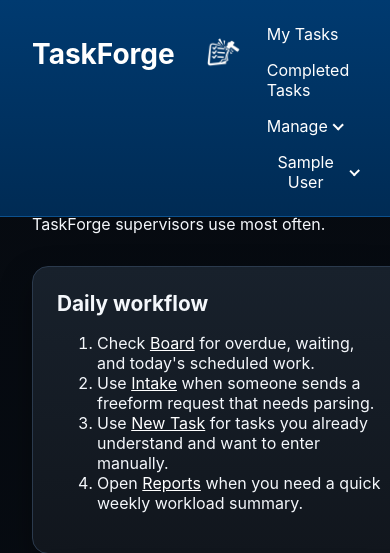
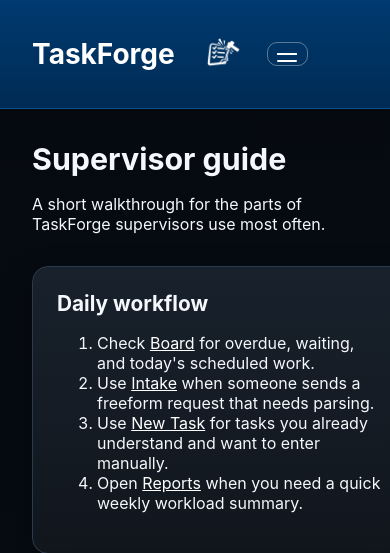
Before and after one commit to zechariahsklar-ship-it/taskforge, a Django app: page /guide/ in a window 390 px wide. Shown: the top 553 px of the page. Run offline with Django 5.2, Linux system fonts and the light colour scheme; the visitor is signed in with stand-in values (Sample User, id 1); data that the repository does not hold is empty.

Commit message:
Collapse mobile header nav into an off-canvas dropdown
The fixed-position header reserves a constant 108px via body's padding-top, but .site-nav had no mobile handling: its flat links plus the Manage/account nav-dropdowns wrapped onto multiple lines on narrow screens, growing the visual header past that reserved space and covering page content.

Add a hamburger toggle (visible <=760px) that swaps the inline nav for a full-height off-canvas panel. The existing Manage/account nav-dropdown groups flatten into the same scrollable list on mobile, with their toggle buttons turned into inert section labels via pointer-events: none, instead of nesting dropdowns inside a dropdown.

Verified with Playwright at 390px (supervisor and student-worker logins, both roles' full menus open/close, header height matches the 108px offset so no overlap) and at 1440px (desktop layout and Manage dropdown unaffected, hamburger hidden).

Co-Authored-By: Claude Sonnet 5 <noreply@anthropic.com>

```diff
--- a/static/styles.css
+++ b/static/styles.css
@@ -244,6 +244,134 @@ body a:focus-visible {
 .nav-dropdown-menu .link-button:focus-visible {
     background: rgba(255, 255, 255, 0.08);
     color: #ffffff;
+}
+
+.header-brand-row {
+    display: flex;
+    align-items: center;
+    justify-content: space-between;
+    gap: 1rem;
+}
+
+.mobile-nav-toggle {
+    display: none;
+    width: auto;
+    align-items: center;
+    justify-content: center;
+    padding: 0.6rem;
+    border: 1px solid rgba(255, 255, 255, 0.35);
+    border-radius: 10px;
+    background: transparent;
+}
+
+.mobile-nav-toggle:hover,
+.mobile-nav-toggle:focus-visible {
+    background: rgba(255, 255, 255, 0.08);
+}
+
+.mobile-nav-toggle-bars,
+.mobile-nav-toggle-bars::before,
+.mobile-nav-toggle-bars::after {
+    display: block;
+    width: 20px;
+    height: 2px;
+    background: #ffffff;
+    border-radius: 1px;
+}
+
+.mobile-nav-toggle-bars::before,
+.mobile-nav-toggle-bars::after {
+    content: "";
+}
+
+.mobile-nav-toggle-bars::before {
+    margin-bottom: 5px;
+}
+
+.mobile-nav-toggle-bars::after {
+    margin-top: 5px;
+}
+
+/* Below this width the flat nav links plus the Manage/account dropdowns wrap
+   onto multiple lines, growing the fixed header past the space `body`
+   reserves for it (see padding-top above) and covering page content. Collapse
+   everything into a single off-canvas panel instead so the header height
+   stays constant and the "Manage"/account dropdown contents are flattened
+   into the same scrollable list. */
+@media (max-width: 760px) {
+    .mobile-nav-toggle {
+        display: inline-flex;
+    }
+
+    .site-nav {
+        display: none;
+        position: fixed;
+        top: 108px;
+        left: 0;
+        right: 0;
+        bottom: 0;
+        flex-direction: column;
+        align-items: stretch;
+        gap: 0;
+        padding: 0.5rem 1.25rem 2rem;
+        overflow-y: auto;
+        background: linear-gradient(180deg, #002b54 0%, #001b38 100%);
+        border-top: 1px solid #0c518e;
+        z-index: 999;
+    }
+
+    .site-nav.is-open {
+        display: flex;
+    }
+
+    .site-nav a,
+    .site-nav .link-button {
+        width: 100%;
+        padding: 0.85rem 0.1rem;
+        border-bottom: 1px solid rgba(255, 255, 255, 0.12);
+        text-align: left;
+    }
+
+    .site-nav form {
+        width: 100%;
+    }
+
+    .nav-dropdown-toggle {
+        display: flex;
+        width: 100%;
+        pointer-events: none;
+        justify-content: flex-start;
+        padding: 0.85rem 0.1rem 0.35rem;
+        font-size: 0.78rem;
+        text-transform: uppercase;
+        letter-spacing: 0.06em;
+        color: var(--muted);
+    }
+
+    .nav-dropdown-toggle::after {
+        display: none;
+    }
+
+    .nav-dropdown-menu {
+        position: static;
+        display: block;
+        opacity: 1;
+        visibility: visible;
+        transform: none;
+        min-width: 0;
+        padding: 0 0 0 1rem;
+        border: none;
+        border-radius: 0;
+        background: transparent;
+        box-shadow: none;
+    }
+
+    .nav-dropdown-menu a,
+    .nav-dropdown-menu .link-button {
+        padding: 0.7rem 0.1rem;
+        border-bottom: 1px solid rgba(255, 255, 255, 0.08);
+        border-radius: 0;
+    }
 }
 
 .card,
--- a/templates/base.html
+++ b/templates/base.html
@@ -9,7 +9,7 @@
     <link rel="icon" href="{% static 'taskforge-mark.png' %}">
     <link rel="apple-touch-icon" href="{% static 'taskforge-mark.png' %}">
     <title>{% block title %}TaskForge{% endblock %}</title>
-    <link rel="stylesheet" href="{% static 'styles.css' %}?v=20260805a">
+    <link rel="stylesheet" href="{% static 'styles.css' %}?v=20260819a">
     <script>
         (function () {
             try {
@@ -20,14 +20,20 @@
 </head>
 <body>
     <header class="site-header">
-        <div>
+        <div class="header-brand-row">
             <a href="{% url 'dashboard' %}" class="brand-lockup">
                 <span class="brand">TaskForge</span>
                 <img src="{% static 'taskforge-mark.png' %}" alt="" class="brand-mark">
             </a>
+            {% if request.user.is_authenticated %}
+                <button type="button" class="mobile-nav-toggle" id="mobile-nav-toggle" aria-haspopup="true" aria-expanded="false" aria-controls="site-nav">
+                    <span class="visually-hidden">Menu</span>
+                    <span class="mobile-nav-toggle-bars" aria-hidden="true"></span>
+                </button>
+            {% endif %}
         </div>
         {% if request.user.is_authenticated %}
-            <nav class="site-nav">
+            <nav class="site-nav" id="site-nav">
                 <a href="{% url 'board' %}" class="nav-board-link">Board</a>
                 <a href="{% url 'my-tasks' %}">My Tasks</a>
                 <a href="{% url 'completed-tasks' %}">Completed Tasks</a>
@@ -74,5 +80,6 @@
     </main>
     <script src="{% static 'password_toggle.js' %}?v=20260423a" defer></script>
     <script src="{% static 'nav_dropdown.js' %}?v=20260805a" defer></script>
+    <script src="{% static 'mobile_nav_toggle.js' %}?v=20260819a" defer></script>
 </body>
 </html>
```
Also changed, not shown: static/mobile_nav_toggle.js (added, +39 -0 lines).
